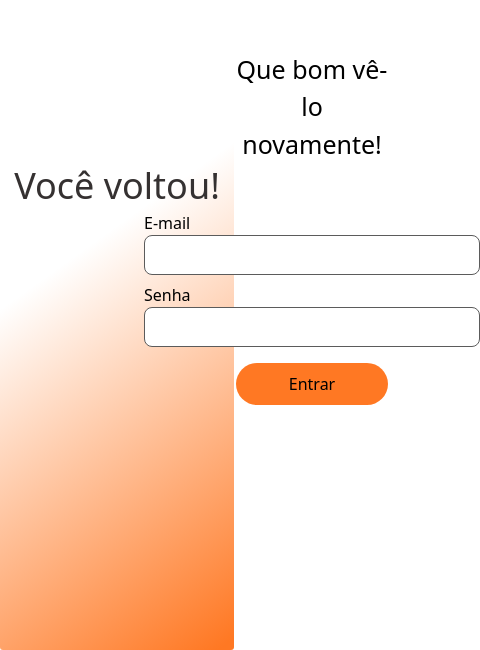
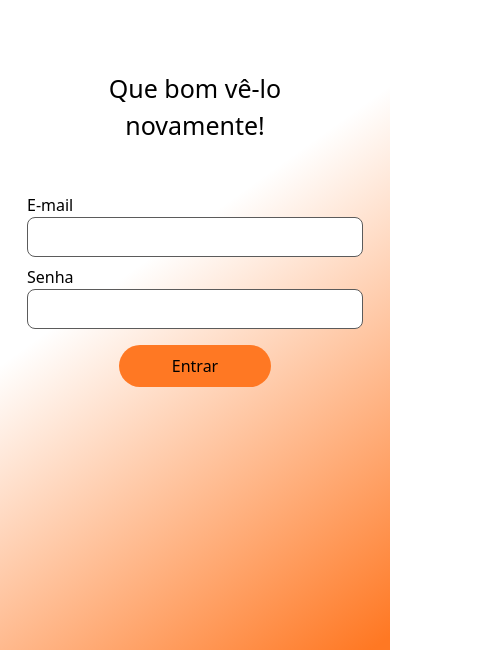
Before and after one commit to orange-squad-thirty-two/orange-evolution-front-end, a React (Create React App) app: page /login in a window 390 px wide. Shown: the part 194-844 px from the top of the page, 480 px wide, since content can reach past the window. Built offline with nearby package versions, Linux system fonts and the light colour scheme.

Commit message:
style: :art: Login/index.jsx
adiciona responsividade a tela de login

```diff
--- a/src/components/LayoutLoginRegister/index.jsx
+++ b/src/components/LayoutLoginRegister/index.jsx
@@ -3,13 +3,7 @@ export default function LayoutLoginRegister({ children, title }) {
   return (
     <div>
       <div className="flex">
-        <div
-          style={{
-            background:
-              'linear-gradient(324.33deg, #FF7823 1.18%, rgba(255, 120, 35, 0) 50.24%)',
-          }}
-          className="flex flex-col justify-center items-center w-[60%] h-screen rounded-[3px]"
-        >
+        <div className="hidden lg:flex flex-col bg-login-gradient justify-center items-center w-[60%] h-screen rounded-[3px]">
           <h1 className="text-[36px] mb-[84px] text-[#353131]">{title}</h1>
           <div className="hidden lg:flex">
             <img
@@ -19,7 +13,7 @@ export default function LayoutLoginRegister({ children, title }) {
             />
           </div>
         </div>
-        <div className="flex flex-col items-center justify-center w-[40%]">
+        <div className="bg-login-gradient h-screen w-full lg:flex lg:flex-col lg:items-center lg:justify-center lg:w-[40%] lg:bg-login-not">
           {children}
         </div>
       </div>
--- a/src/pages/Login/index.jsx
+++ b/src/pages/Login/index.jsx
@@ -39,7 +39,7 @@ export default function Login() {
   return (
     <LayoutLoginRegister title="Você voltou!">
       <ToastContainer />
-      <>
+      <div className="flex flex-col justify-center items-center h-screen">
         <div className="mb-12">
           <p className="text-[25px] text-center">Que bom vê-lo</p>
           <p className="text-[25px] text-center">novamente!</p>
@@ -78,7 +78,7 @@ export default function Login() {
         >
           Entrar
         </CustomButton>
-      </>
+      </div>
     </LayoutLoginRegister>
   );
 }
--- a/tailwind.config.js
+++ b/tailwind.config.js
@@ -8,6 +8,11 @@ module.exports = {
       lg: ['20px', '28px'],
       xl: ['36px', '36px'],
     },
+    backgroundImage: {
+      'login-not': 'none',
+      'login-gradient':
+        'linear-gradient(324.33deg, #FF7823 1.18%, rgba(255, 120, 35, 0) 50.24%)',
+    },
     extend: {},
   },
   plugins: [],
```
